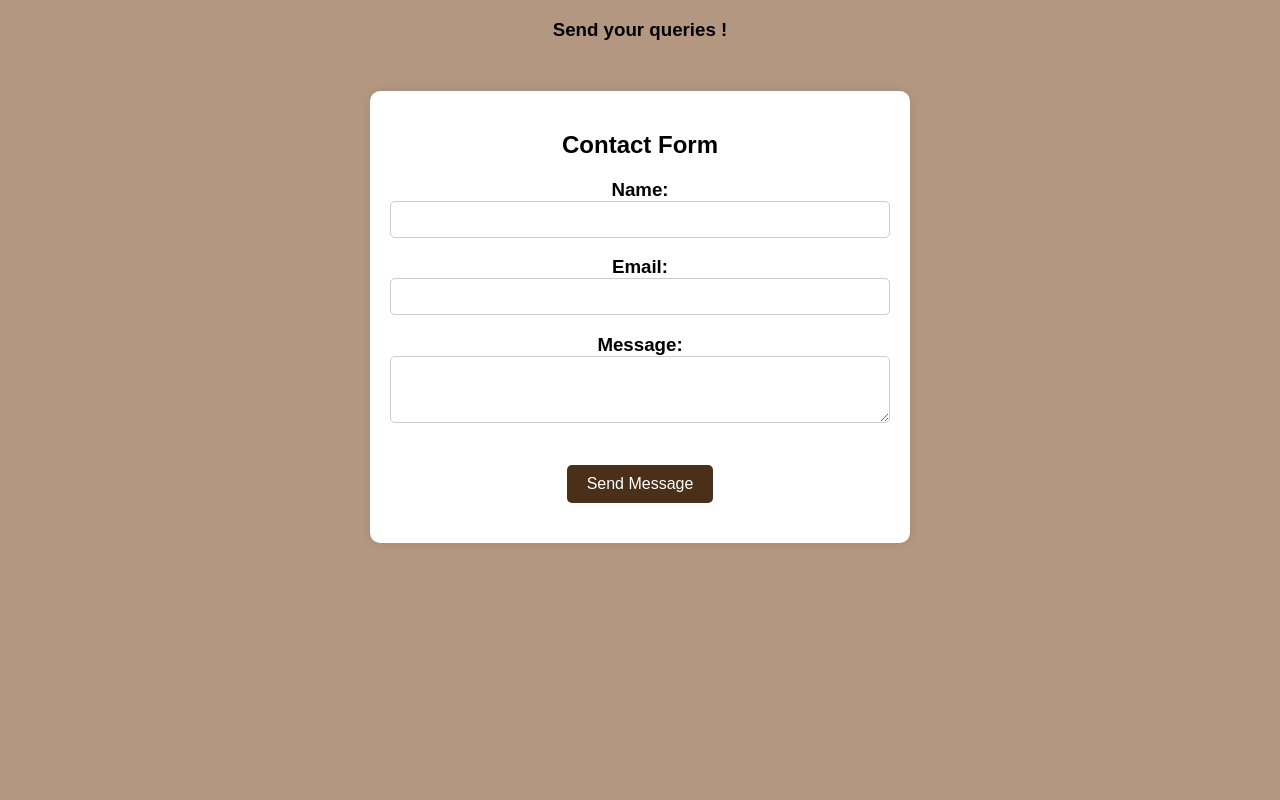
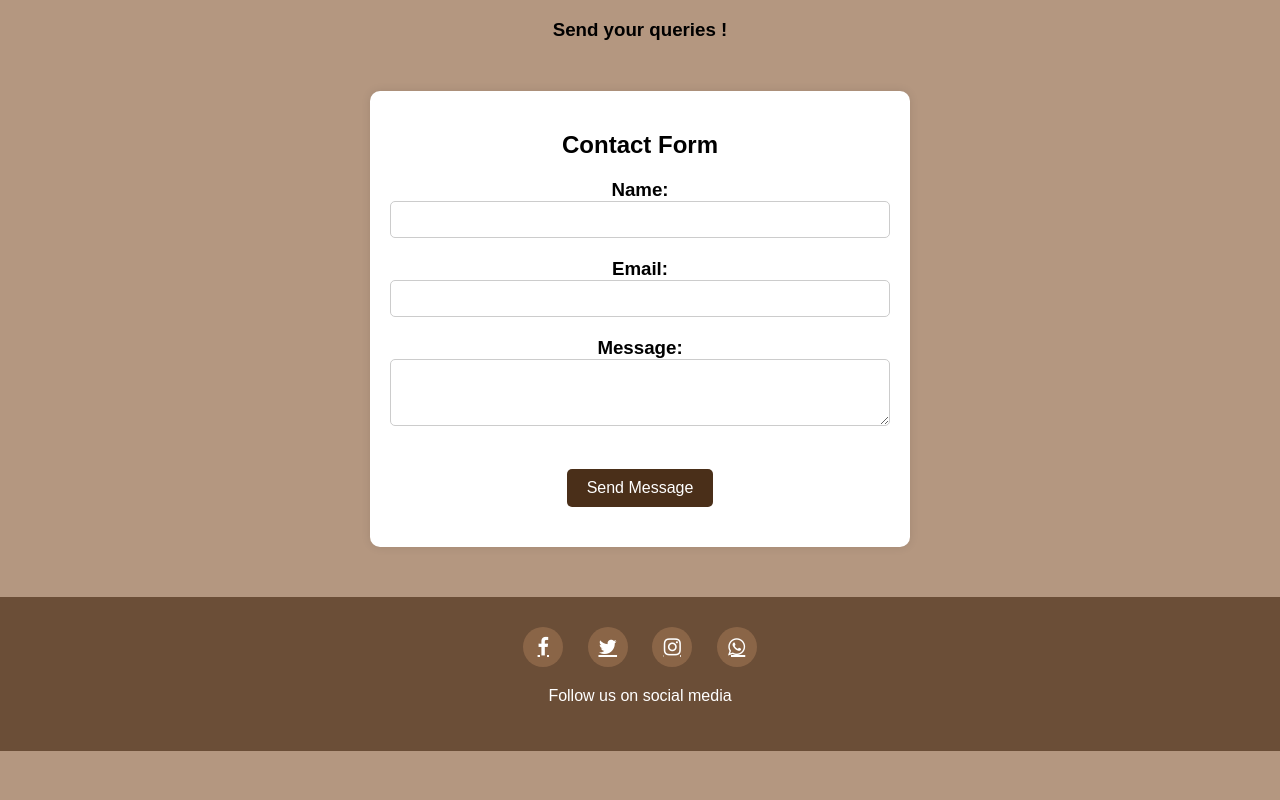
Before and after one commit to Jazeye/Khanakhazanafinal, a Django app: page /contactus in a window 1280 px wide. Run offline with Django 3.2, Linux system fonts and the light colour scheme; some libraries are stand-ins or nearby versions.

Commit message:
briyani added

```diff
--- a/templates/ecom/footer.html
+++ b/templates/ecom/footer.html
@@ -1,67 +1,65 @@
 <!DOCTYPE html>
-<html>
+<html lang="en">
 
 <head>
-
-
+  <meta charset="UTF-8">
+  <meta name="viewport" content="width=device-width, initial-scale=1.0">
   <link rel="stylesheet" href="https://maxcdn.bootstrapcdn.com/font-awesome/4.7.0/css/font-awesome.min.css">
-
-
   <style>
     /*---------------------------------------
    Social section
 -----------------------------------------*/
     footer {
-      padding: 0px 0px 0px 0px;
-      background-color: black;
-      margin: 0px;
-
+      background-color: #6b4e37;
+      color: #fff;
+      padding: 30px 0;
+      text-align: center;
     }
 
-    .fa {
-      padding: 20px;
-      font-size: 23px;
-      width: 60px;
-      text-align: center;
-      text-decoration: none;
-      margin: 5px 2px;
-      border-radius: 50%;
+    .social-icons {
+      list-style: none;
+      padding: 0;
+      margin: 0;
     }
 
-    .fa:hover {
-      opacity: 0.5;
-      text-decoration: none;
+    .social-icons li {
+      display: inline-block;
+      margin: 0 10px;
     }
 
-    .fa-facebook {
-      background: #3B5998;
-      color: white;
-      margin-top: 30px;
+    .social-icons a {
+      display: block;
+      width: 40px;
+      height: 40px;
+      line-height: 40px;
+      text-align: center;
+      border-radius: 50%;
+      background-color: #976f4fb7;
+      color: #fff;
+      font-size: 20px;
+      transition: background-color 0.3s ease;
     }
 
-    .fa-whatsapp {
-      background: #25d366;
-      color: white;
-    }
-
-    .fa-twitter {
-      background: #55ACEE;
-      color: white;
-    }
-
-    .fa-instagram {
-      background: #125688;
-      color: white;
+    .social-icons a:hover {
+      background-color: #007bff;
     }
 
     p {
-      text-align: center;
-
+      margin-top: 20px;
     }
   </style>
 </head>
 
-<footer>
-
+<body>
+  <footer>
+    <ul class="social-icons">
+      <li><a href="#" class="fa fa-facebook"></a></li>
+      <li><a href="#" class="fa fa-twitter"></a></li>
+      <li><a href="#" class="fa fa-instagram"></a></li>
+      <li><a href="#" class="fa fa-whatsapp"></a></li>
+    </ul>
+    <p>Follow us on social media</p>
+  </footer>
+</body>
 
 </html>
```
Also changed, not shown: static/templates/product_image/chicken-biryani.jpg (added).
